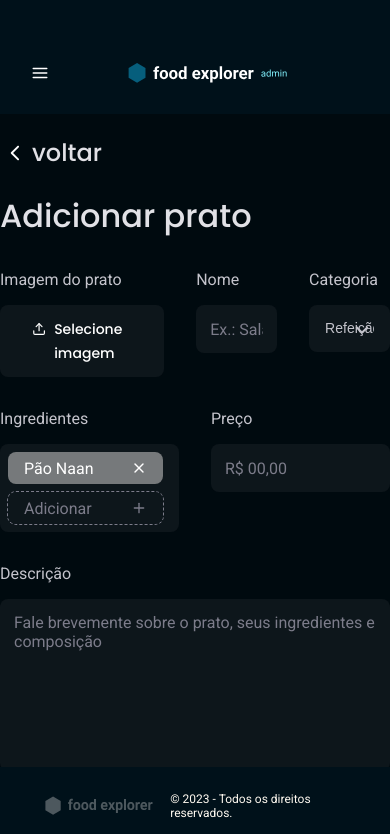
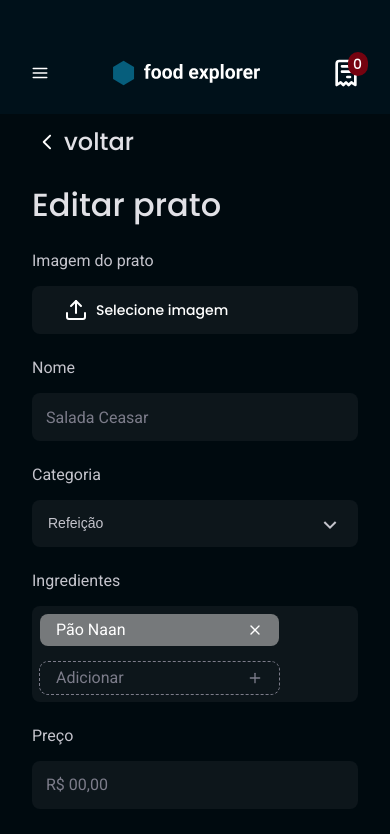
Before and after one commit to madalena-rocha/food-explorer-frontend, a React (Vite) app: page /new in a window 390 px wide. Shown: the top 834 px of the page. Built offline with nearby package versions, Linux system fonts and the light colour scheme.

Commit message:
:zap: finish mobile New page

```diff
--- a/src/components/FoodItem/styles.js
+++ b/src/components/FoodItem/styles.js
@@ -9,7 +9,6 @@ export const Container = styled.div`
   outline: ${({ theme, isNew }) =>
     isNew ? `1px dashed ${theme.COLORS.GRAY_300}` : "none"};
 
-  margin-right: 8px;
   border-radius: 8px;
   padding-right: 16px;
 
--- a/src/pages/New/index.jsx
+++ b/src/pages/New/index.jsx
@@ -1,9 +1,13 @@
+import { useState } from 'react';
+import { useMediaQuery } from "react-responsive";
+
 import { RxCaretLeft } from "react-icons/rx";
 import { FiUpload } from "react-icons/fi";
 import { RiArrowDownSLine } from "react-icons/ri";
 
 import { Container, Form, Image, Category } from "./styles";
 
+import { Menu } from "../../components/Menu";
 import { Header } from '../../components/Header';
 import { ButtonText } from "../../components/ButtonText";
 import { Section } from '../../components/Section';
@@ -13,10 +17,17 @@ import { Textarea } from '../../components/Textarea';
 import { Button } from "../../components/Button";
 import { Footer } from '../../components/Footer';
 
-export function New({ isNew }) {
+export function New({ isNew, isAdmin }) {
+  const isDesktop = useMediaQuery({ minWidth: 1024 });
+  const [isMenuOpen, setIsMenuOpen] = useState(false);
+
   return (
     <Container>
-      <Header isAdmin />
+      {!isDesktop &&
+        <Menu isAdmin={isAdmin} isMenuOpen={isMenuOpen} setIsMenuOpen={setIsMenuOpen} />
+      }
+
+      <Header isAdmin={isAdmin} isMenuOpen={isMenuOpen} setIsMenuOpen={setIsMenuOpen} />
 
       <main>
         <Form>
@@ -26,17 +37,14 @@ export function New({ isNew }) {
               voltar
             </ButtonText>
 
-            {isNew ?
-              <h1>Adicionar prato</h1> :
-              <h1>Editar prato</h1>
-            }
+            <h1>{isNew ? "Adicionar prato" : "Editar prato"}</h1>
           </header>
 
           <div>
             <Section title="Imagem do prato">
               <Image className="image">
                 <label htmlFor="image">
-                  <FiUpload />
+                  <FiUpload size={24} />
                   <span>Selecione imagem</span>
 
                   <input
@@ -49,7 +57,7 @@ export function New({ isNew }) {
 
             <Section title="Nome">
               <Input className="name"
-                placeholder="Ex.: Salada Ceasar"
+                placeholder={isNew ? "Ex.: Salada Ceasar" : "Salada Ceasar"}
                 type="text"
               />
             </Section>
@@ -63,7 +71,7 @@ export function New({ isNew }) {
                     <option value="beverage">Bebida</option>
                   </select>
 
-                  <RiArrowDownSLine />
+                  <RiArrowDownSLine size={24} />
                 </label>
               </Category>
             </Section>
@@ -86,20 +94,15 @@ export function New({ isNew }) {
           </div>
 
           <Section title="Descrição">
-            {isNew ?
-              <Textarea placeholder="Fale brevemente sobre o prato, seus ingredientes e composição" /> :
-              <Textarea placeholder="A Salada César é uma opção refrescante para o verão." />
-            }
+            <Textarea placeholder={isNew ?
+              "Fale brevemente sobre o prato, seus ingredientes e composição" :
+              "A Salada César é uma opção refrescante para o verão."}
+            />
           </Section>
 
           <div className="buttons">
-            {isNew ?
-              <Button title="Salvar alterações" className="save" disabled /> :
-              <>
-                <Button title="Excluir prato" className="delete" />
-                <Button title="Salvar alterações" className="save" disabled />
-              </>
-            }
+            {!isNew && <Button title="Excluir prato" className="delete" />}
+            <Button title="Salvar alterações" className="save" disabled />
           </div>
         </Form>
       </main>
--- a/src/pages/New/styles.js
+++ b/src/pages/New/styles.js
@@ -2,10 +2,9 @@ import styled from "styled-components";
 
 export const Container = styled.div`
   width: 100%;
-  height: 100vh;
 
   display: grid;
-  grid-template-rows: 96px auto 77px;
+  grid-template-rows: 114px auto 77px;
   grid-template-areas:
     "header"
     "content"
@@ -13,22 +12,13 @@ export const Container = styled.div`
 
   > main {
     grid-area: content;
-    overflow-y: auto;
-
-    ::-webkit-scrollbar {
-      width: 8px;
-    }
-
-    ::-webkit-scrollbar-thumb {
-      background-color: ${({ theme }) => theme.COLORS.BACKGROUND_500};
-      border-radius: 8px;
-    }
+    justify-self: center;
   }
 
   .tags {
     display: flex;
     flex-wrap: wrap;
-    gap: 8px;
+    gap: 16px;
 
     background-color: ${({ theme }) => theme.COLORS.BACKGROUND_600};
 
@@ -53,35 +43,66 @@ export const Container = styled.div`
 
   .buttons {
     display: flex;
-    justify-content: flex-end;
+    flex-direction: row;
+    gap: 32px;
 
     > button {
       padding: 12px 24px;
     }
 
     .delete {
-      max-width: 135px;
+      max-width: 160px;
       background-color: ${({ theme }) => theme.COLORS.BACKGROUND_600};
     }
 
     .save {
-      max-width: 172px;
-
       &:disabled {
         opacity: 1;
         background-color: ${({ theme }) => theme.COLORS.LIGHT_RED};
       }
     }
   }
+
+  @media (min-width: 1024px) {
+    height: 100vh;
+    grid-template-rows: 96px auto 77px;
+
+    > main {
+      width: 100%;
+      overflow-y: auto;
+
+      ::-webkit-scrollbar {
+        width: 8px;
+      }
+
+      ::-webkit-scrollbar-thumb {
+        background-color: ${({ theme }) => theme.COLORS.BACKGROUND_500};
+        border-radius: 8px;
+      }
+    }
+
+    .buttons {
+      justify-content: flex-end;
+
+      .delete {
+        max-width: 135px;
+      }
+
+      .save {
+        max-width: 172px;
+      }
+    }
+  }
 `;
 
 export const Form = styled.form`
-  max-width: 1120px;
-  margin: 40px auto 116px;
-
   display: flex;
   flex-direction: column;
-  gap: 32px;
+  gap: 24px;
+
+  max-width: 364px;
+  margin: 10.92px auto 53.08px;
+  margin-inline: max(32px, calc((100% - 364px) / 2));
 
   > header {
     display: flex;
@@ -100,7 +121,8 @@ export const Form = styled.form`
 
   > div {
     display: flex;
-    gap: 32px;
+    flex-direction: column;
+    gap: 24px;
 
     section {
       width: 100%;
@@ -110,6 +132,18 @@ export const Form = styled.form`
       background-color: ${({ theme }) => theme.COLORS.BACKGROUND_600};
       border-radius: 8px;
     }
+  }
+
+  @media (min-width: 1024px) {
+    gap: 32px;
+
+    max-width: 1120px;
+    margin: 40px auto 116px;
+    margin-inline: max(124px, calc((100% - 1120px) / 2));
+
+    > div {
+      flex-direction: row;
+      gap: 32px;
 
       :first-of-type {
         section:nth-of-type(1) {
@@ -135,6 +169,7 @@ export const Form = styled.form`
         }
       }
     }
+  }
 `;
 
 export const Image = styled.div`
@@ -154,11 +189,6 @@ export const Image = styled.div`
     gap: 8px;
     cursor: pointer;
 
-    svg {
-      width: 24px;
-      height: 24px;
-    }
-
     span {
       font-family: "Poppins", sans-serif;
       font-size: 14px;
@@ -170,7 +200,7 @@ export const Image = styled.div`
       right: 0;
       z-index: -1;
 
-      max-width: 229px;
+      width: 100%;
     }
 
     svg, span {
@@ -181,6 +211,12 @@ export const Image = styled.div`
       svg, span {
         filter: brightness(0.9);
       }
+    }
+  }
+
+  @media (min-width: 1024px) {
+    input {
+      max-width: 229px;
     }
   }
 `;
@@ -207,8 +243,6 @@ export const Category = styled.div`
     }
 
     svg {
-      width: 24px;
-      height: 24px;
       color: ${({ theme }) => theme.COLORS.GRAY_100};
 
       position: absolute;
--- a/src/routes/app.routes.jsx
+++ b/src/routes/app.routes.jsx
@@ -8,7 +8,7 @@ export function AppRoutes() {
   return (
     <Routes>
       <Route path="/" element={<Home />} />
-      <Route path="/new" element={<New isNew />} />
+      <Route path="/new" element={<New />} />
       <Route path="/dish/:id" element={<Dish isAdmin />} />
     </Routes>
   );
```
Lines whose indentation alone changed are shown as unchanged.
